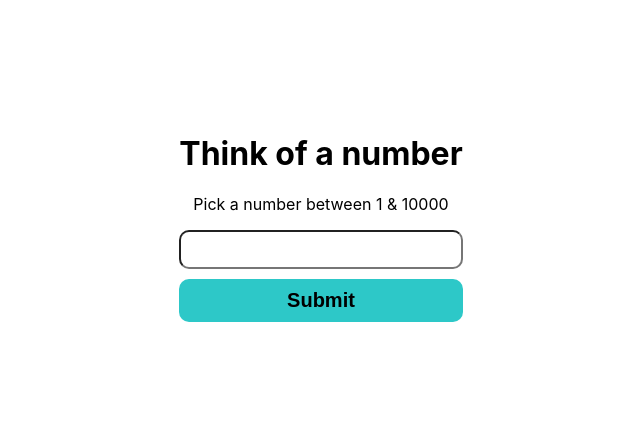
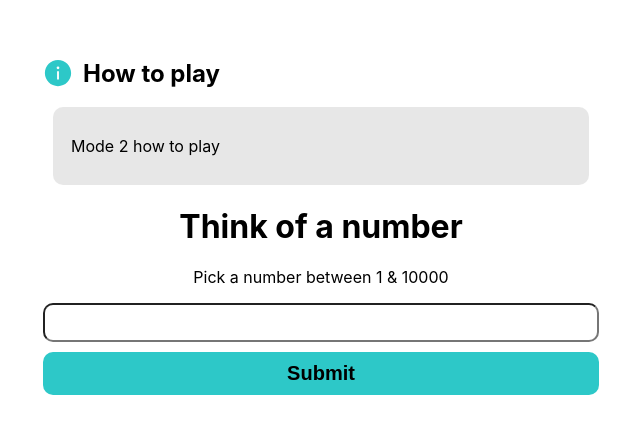
Before and after one commit to daviddstewartt/wcc-guessing-game, a React (Create React App) app: page /mode/1 in a window 1280 px wide. Shown: the part 167-600 px from the top of the page, without its empty margins (319-959 px from the left). Built offline with nearby package versions, Linux system fonts and the light colour scheme.

Commit message:
Added: HowToPlay + Helper to GM1

```diff
--- a/src/Screens/GameMode1.tsx
+++ b/src/Screens/GameMode1.tsx
@@ -2,6 +2,8 @@ import React, { useEffect, useState } from 'react'
 import SubmitGuessNumber from '../Components/SubmitGuessNumber'
 import GuessResponses from '../Components/GuessResponses'
 import Success from '../Components/Success'
+import HowToPlay from '../Components/HowToPlay'
+import { generateNumberBetween } from '../Util/helpers'
 
 type GameMode1Props = {}
 
@@ -16,7 +18,7 @@ const GameMode1: React.FC<GameMode1Props> = ({}) => {
     const [guessLowerLimit, setGuessLowerLimit] = useState<number>(1);
 
     const generateNumberBetweenBounds = (min: number, max: number) => {
-        const guess = Math.floor(Math.random() * (max - min + 1)) + min;
+        const guess = generateNumberBetween(min, max);
         setComputerGuessNumber(guess);
         setNumberOfAttempts(numberOfAttempts + 1);
     }
@@ -49,7 +51,9 @@ const GameMode1: React.FC<GameMode1Props> = ({}) => {
     }, [playerGuessNumber])
 
     return (
-        <div>
+        <div className='gamemode-container'>
+            <HowToPlay mode={1} />
+            <div className='main-container'>
                 {computerGuessCorrect && (<Success numberOfAttempts={numberOfAttempts} />)}
 
                 {!computerGuessCorrect && (
@@ -72,6 +76,7 @@ const GameMode1: React.FC<GameMode1Props> = ({}) => {
                     </>
                 )}
             </div>
+        </div>
     )
 }
 
```
Lines whose indentation alone changed are shown as unchanged.
